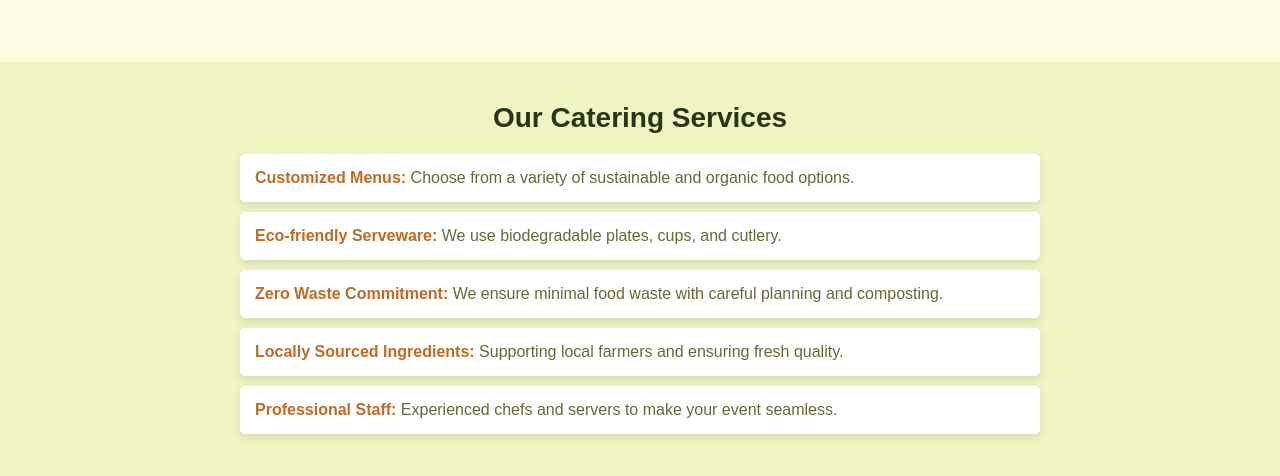
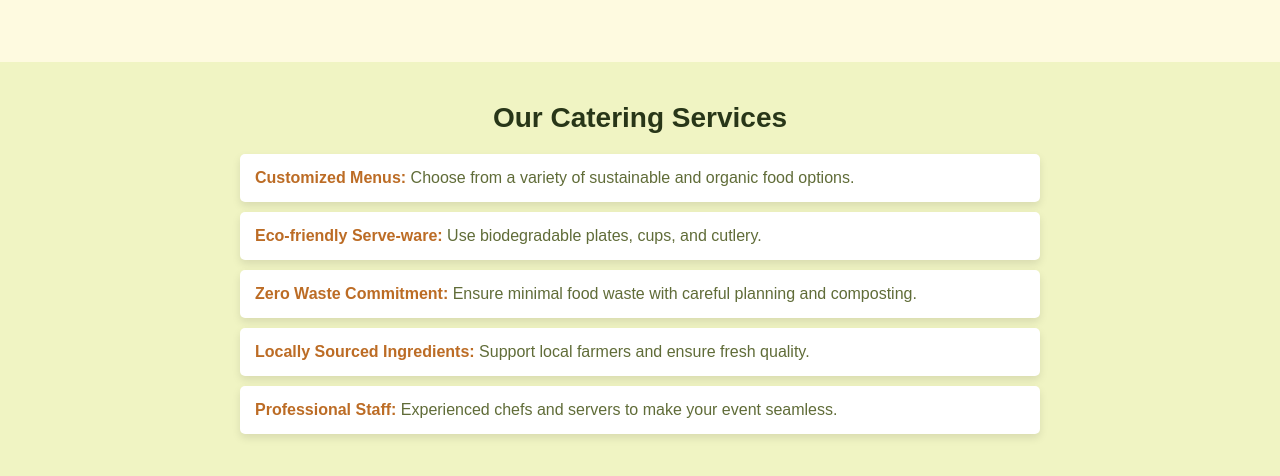
Before and after one commit to Sameera-Naren/ecopick, a plain HTML site: page catering.html in a window 1280 px wide. Shown: the part 450-926 px from the top of the page. Drawn offline with Linux system fonts and the light colour scheme.

Commit message:
modified text in sub section

```diff
--- a/catering.html
+++ b/catering.html
@@ -30,9 +30,9 @@
         <h2>Our Catering Services</h2>
         <ul>
             <li><strong>Customized Menus:</strong> Choose from a variety of sustainable and organic food options.</li>
-            <li><strong>Eco-friendly Serveware:</strong> We use biodegradable plates, cups, and cutlery.</li>
-            <li><strong>Zero Waste Commitment:</strong> We ensure minimal food waste with careful planning and composting.</li>
-            <li><strong>Locally Sourced Ingredients:</strong> Supporting local farmers and ensuring fresh quality.</li>
+            <li><strong>Eco-friendly Serve-ware:</strong> Use biodegradable plates, cups, and cutlery.</li>
+            <li><strong>Zero Waste Commitment:</strong> Ensure minimal food waste with careful planning and composting.</li>
+            <li><strong>Locally Sourced Ingredients:</strong> Support local farmers and ensure fresh quality.</li>
             <li><strong>Professional Staff:</strong> Experienced chefs and servers to make your event seamless.</li>
         </ul>
     </section>
```
